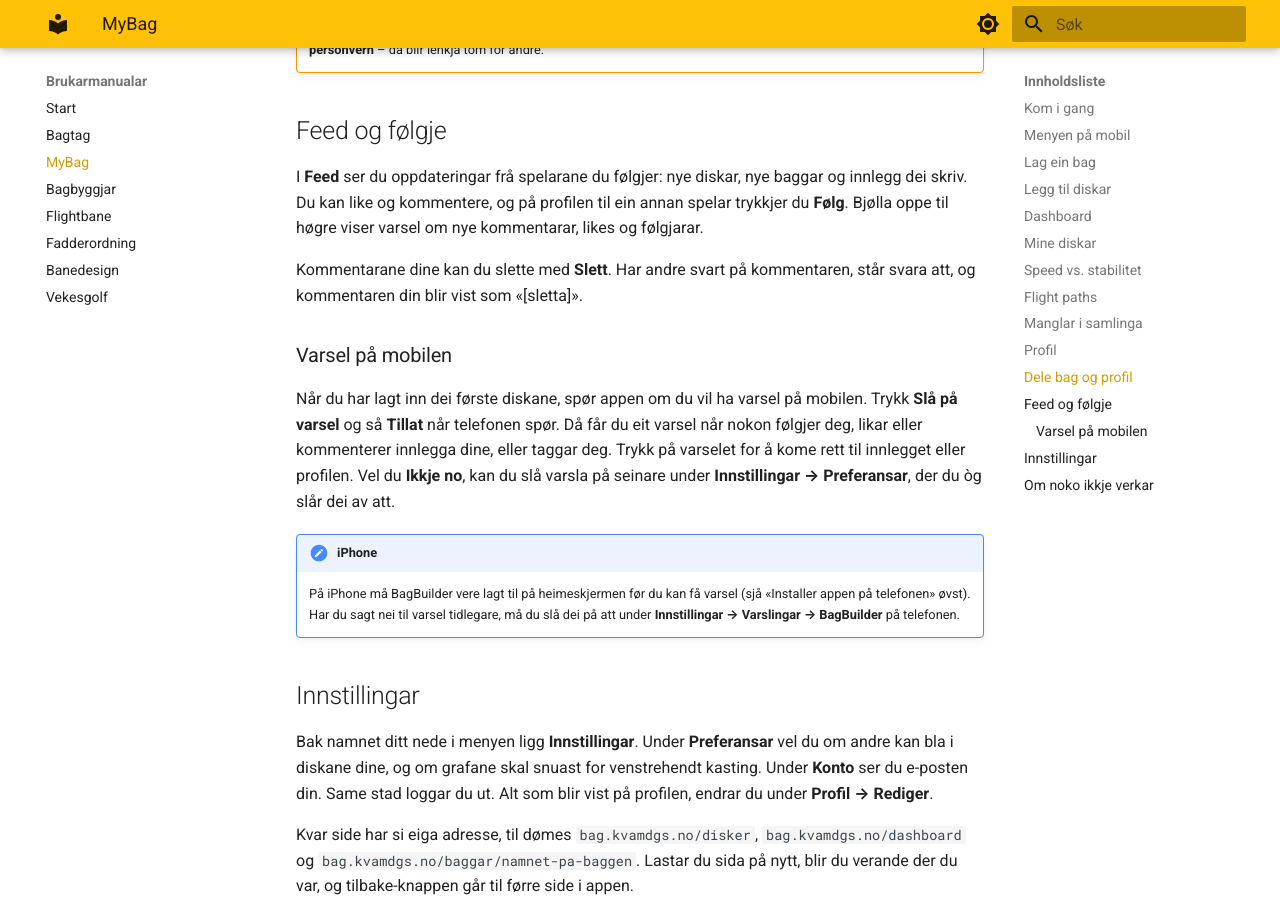
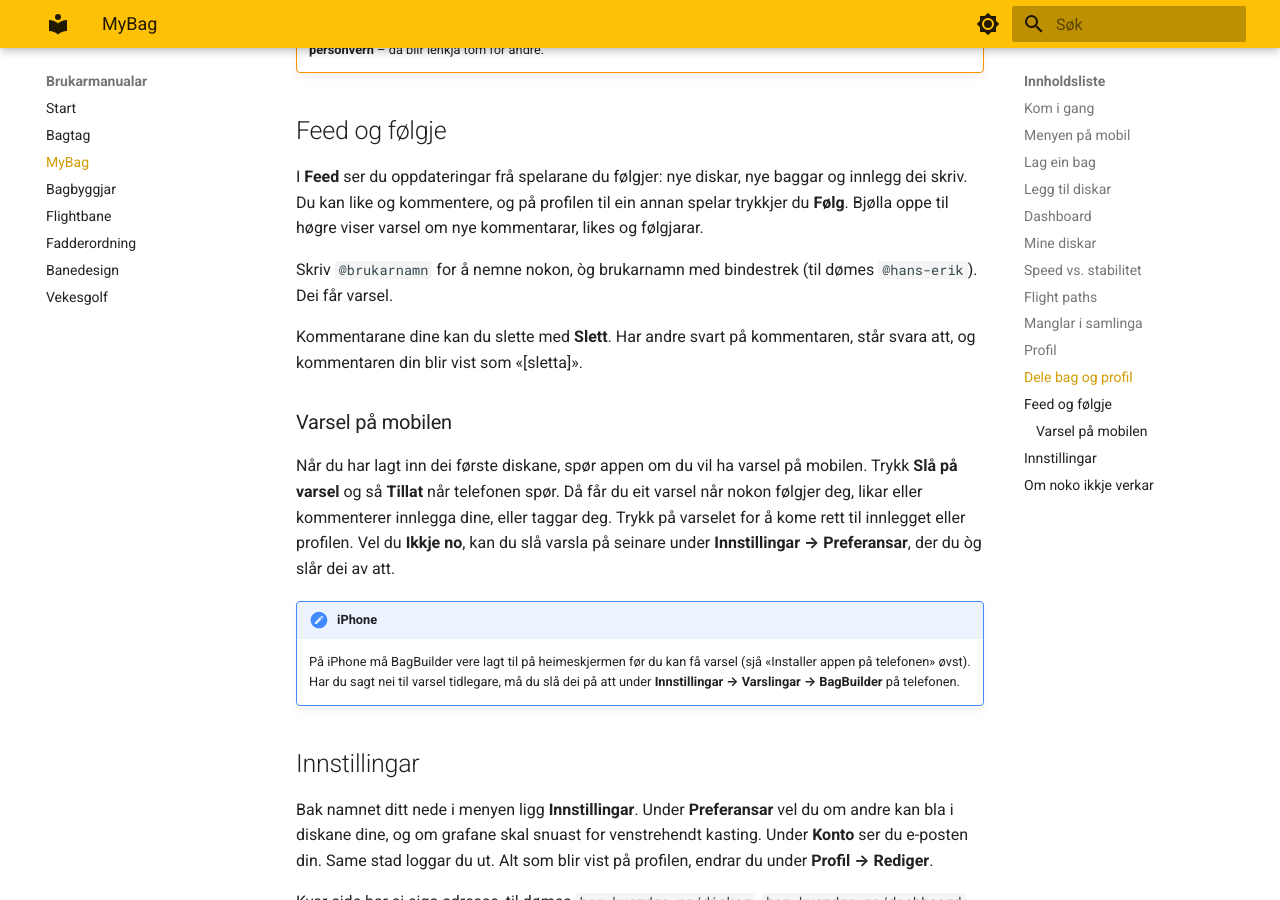
Before and after one commit to hanses89/manuals, an MkDocs documentation site: the page built from docs/bag.md, in a window 1280 px wide and 900 px high, scrolled down 4315 px. Built offline with MkDocs 1.6.1 and Material for MkDocs 9.7.7, drawn with Linux system fonts in a browser that asks for light colours.

Commit message:
manual: sync from bag.kvamdgs.no @ 13c766bbba37d8bcba29aaa1bac422f9ede66c88

```diff
--- a/docs/bag.md
+++ b/docs/bag.md
@@ -185,6 +185,9 @@ baggar og innlegg dei skriv. Du kan like og kommentere, og på profilen til ein
 annan spelar trykkjer du **Følg**. Bjølla oppe til høgre viser varsel om nye
 kommentarar, likes og følgjarar.
 
+Skriv `@brukarnamn` for å nemne nokon, òg brukarnamn med bindestrek
+(til dømes `@hans-erik`). Dei får varsel.
+
 Kommentarane dine kan du slette med **Slett**. Har andre svart på kommentaren,
 står svara att, og kommentaren din blir vist som «[sletta]».
 
```
